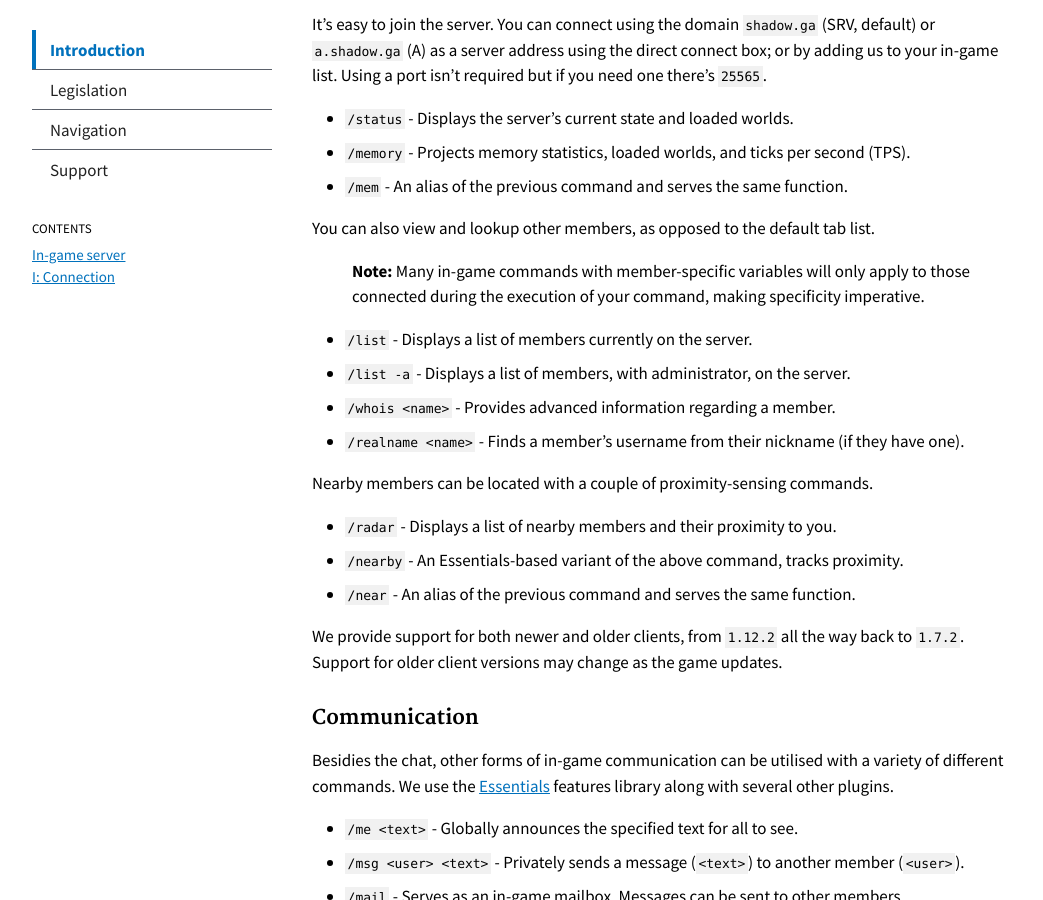
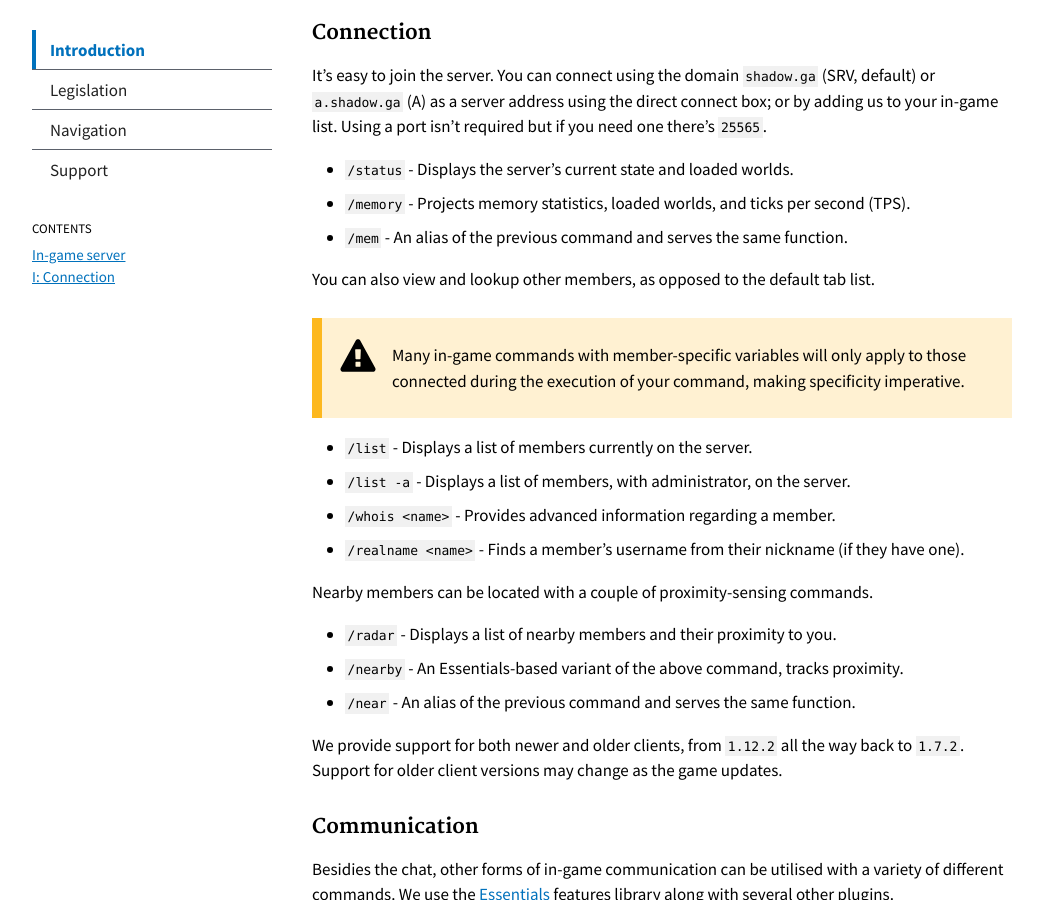
Before and after one commit to serrif/website, a Jekyll site: the page built from main/docs/introduction.md, in a window 1280 px wide and 900 px high, scrolled down 574 px. Shown: the whole window, without its empty margins (118-1161 px from the left). Built offline with Jekyll 4.4.1, drawn with Linux system fonts in a browser that asks for light colours.

Commit message:
Update introduction.md

```diff
--- a/main/docs/introduction.md
+++ b/main/docs/introduction.md
@@ -12,6 +12,7 @@ subnav:
 ---
 
 We're a modern creative environment; we give members every command they need to powerfully build and enjoy our server without meeting any requirements.
+{: .usa-font-lead }
 
 ## In-game server
 Our Minecraft server is what we're built around.
@@ -28,7 +29,11 @@ Using a port isn't required but if you need one there's `25565`.
 
 You can also view and lookup other members, as opposed to the default tab list.
 
-> **Note:** Many in-game commands with member-specific variables will only apply to those connected during the execution of your command, making specificity imperative.
+<div class="usa-alert usa-alert-warning" >
+  <div class="usa-alert-body">
+    <p class="usa-alert-text">Many in-game commands with member-specific variables will only apply to those connected during the execution of your command, making specificity imperative.</p>
+  </div>
+</div>
 
  * `/list` - Displays a list of members currently on the server.
  * `/list -a` - Displays a list of members, with administrator, on the server.
```
